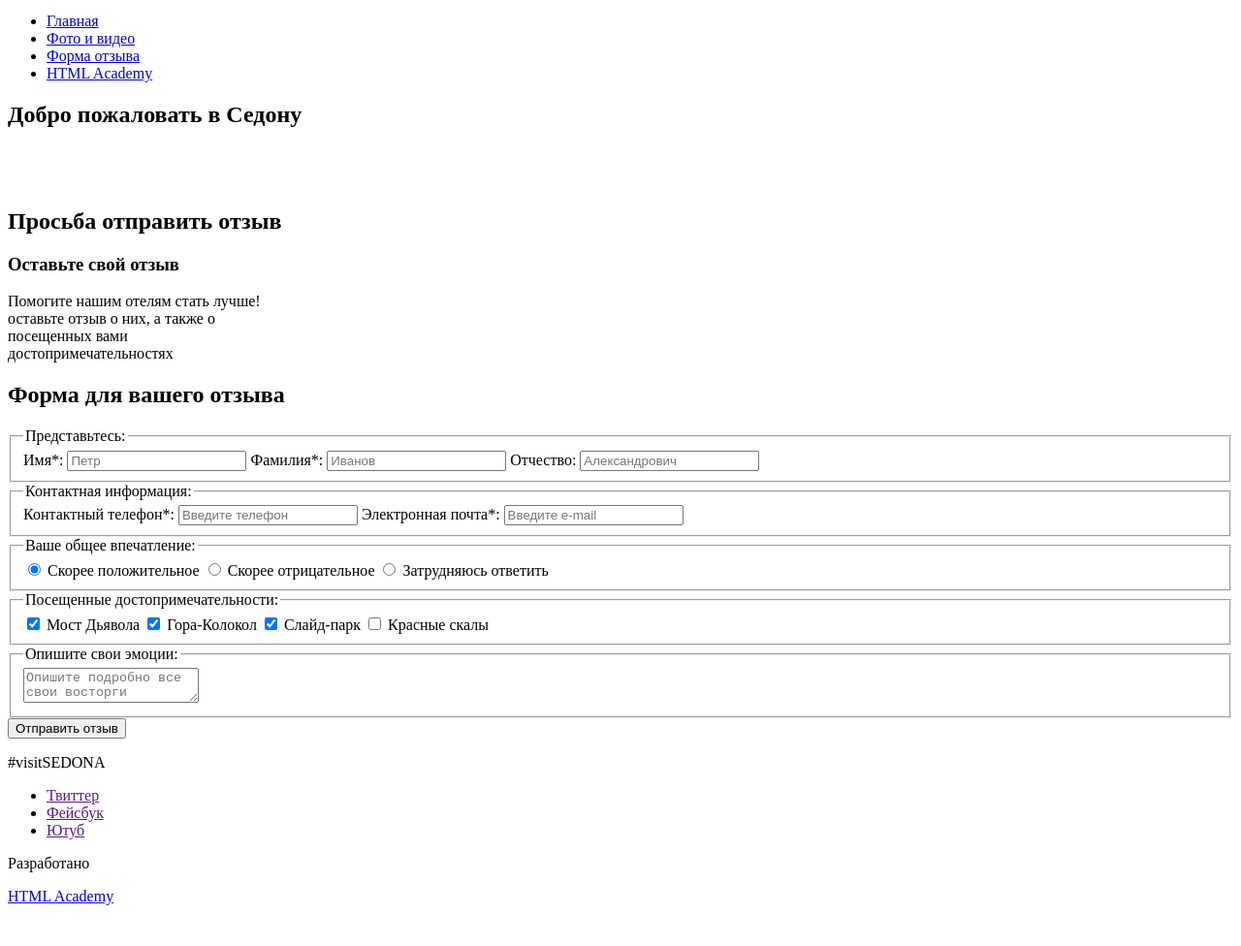
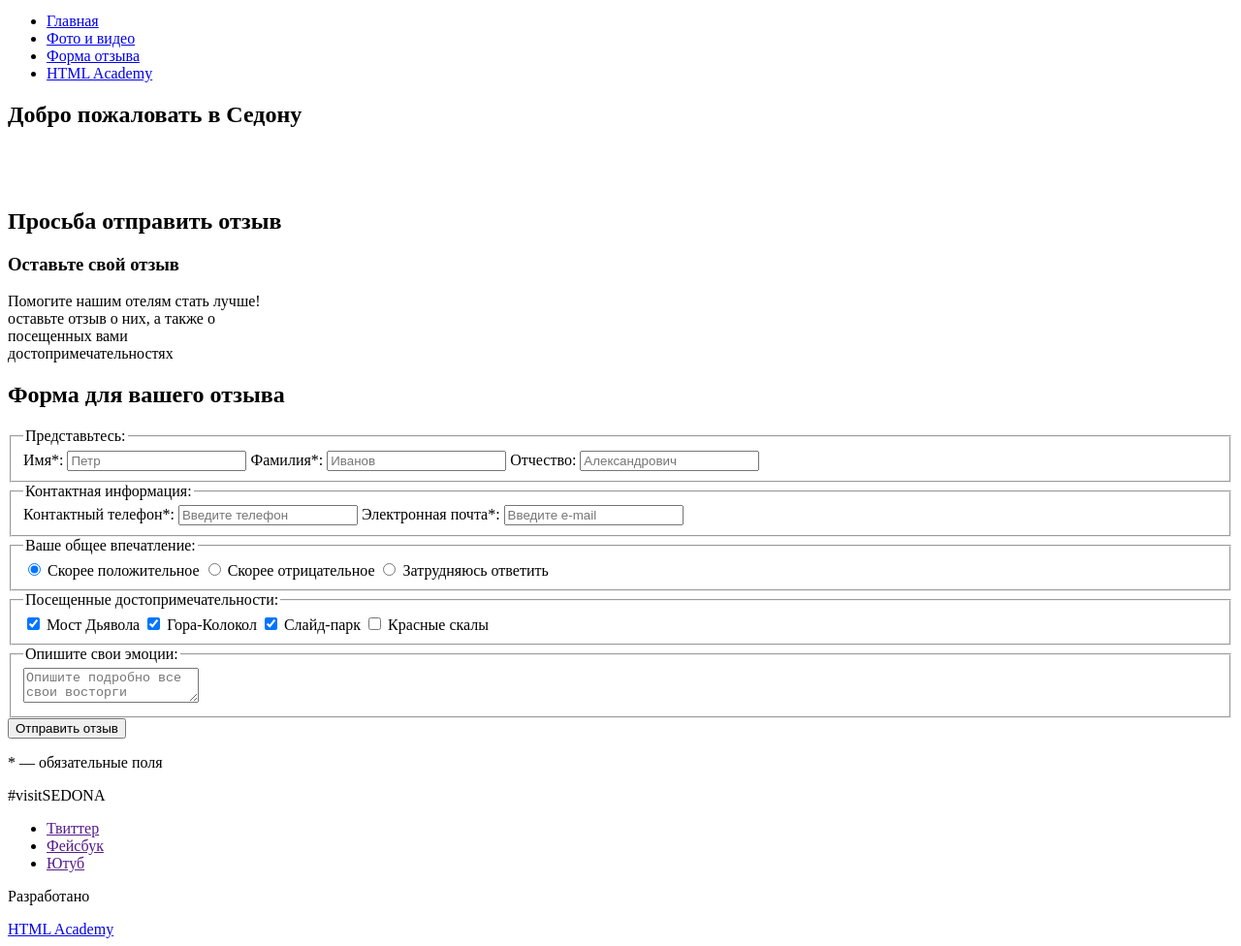
Before and after one commit to kaiere/1257821-sedona-22, a website: page source/form.html in a window 1280 px wide. Shown: the part 120-1096 px from the top of the page at 97% size. Before the commit the page ends 1062 px from the top, so only its background shows below. Drawn offline with Linux system fonts and the light colour scheme.

Commit message:
Добавили текст

```diff
--- a/source/form.html
+++ b/source/form.html
@@ -91,6 +91,7 @@
               </label>
             </fieldset>
             <button class="review__button" type="submit">Отправить отзыв</button>
+            <p class="review__required-fields">* — обязательные поля</p>
           </form>
       </div>
       </section>
```
